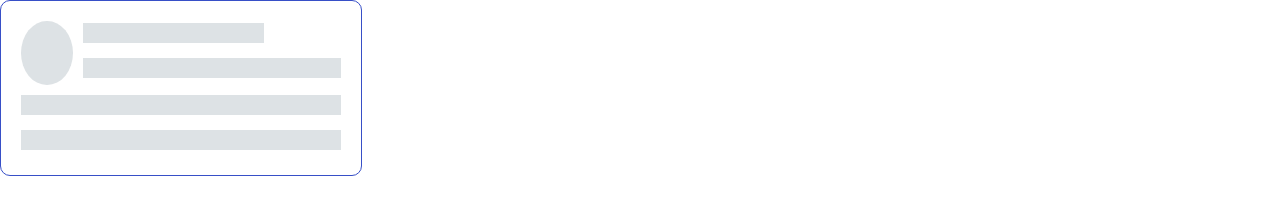
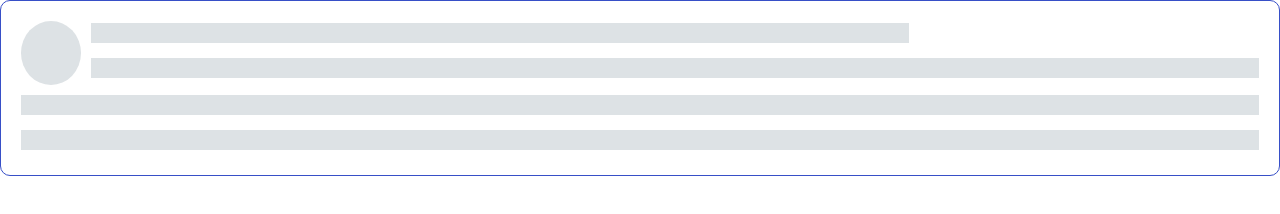
Before and after one commit to js-tasks-ru/htmlcss-20230124_black-s-w-a-n, a website: page 04-lection2/02-skeleton/index.html in a window 1280 px wide. Drawn offline with Linux system fonts and the light colour scheme.

Commit message:
lect2 skeleton 2

```diff
--- a/04-lection2/02-skeleton/index.html
+++ b/04-lection2/02-skeleton/index.html
@@ -6,17 +6,17 @@
         <link rel="stylesheet" href="./skeleton.css">
     </head>
     <body>
-        <section class="card">
-            <div class="card__header">
-                <div class="card__avatar"></div>
-                <div class="card__info">
-                    <div class="card__line line_width"></div>
-                    <div class="card__line"></div>
+        <section class="skeleton">
+            <div class="skeleton__header">
+                <div class="skeleton__avatar"></div>
+                <div class="skeleton__info">
+                    <div class="skeleton__line line_width70"></div>
+                    <div class="skeleton__line"></div>
                 </div>
             </div>
-            <div class="card__main">
-                <div class="card__line"></div>
-                <div class="card__line"></div>
+            <div class="skeleton__main">
+                <div class="skeleton__line"></div>
+                <div class="skeleton__line"></div>
             </div>
         </section>
     </body>
--- a/04-lection2/02-skeleton/skeleton.css
+++ b/04-lection2/02-skeleton/skeleton.css
@@ -1,27 +1,22 @@
-.card {
-    max-width: 25%;
-    max-height: 20%;
+.skeleton {
     padding: 20px;
     border: 1px solid var(--primary);
     border-radius: 10px;
-
 }
 
-.card__header {
+.skeleton__header {
     display: flex;
     align-items: center;
-
 }
 
-.card__avatar {
+.skeleton__avatar {
     width: 64px;
     height: 64px;
     border-radius: 50%;
     background: var(--grey-2);
-
 }
 
-.card__info {
+.skeleton__info {
     display: flex;
     flex-wrap: wrap;
     flex-shrink: 1;
@@ -30,23 +25,21 @@
     margin-left: 10px;
 }
 
-.card__main {
+.skeleton__main {
     display: flex;
     flex-wrap: wrap;
     row-gap: 10px;
     width: 100%;
     margin-top: 10px;
-
 }
 
-.card__line {
-
+.skeleton__line {
     width: 100%;
     height: 20px;
     margin-bottom: 5px;
     background: var(--grey-2);
 }
 
-.line_width {
+.line_width70 {
     width: 70%;
 }
```
